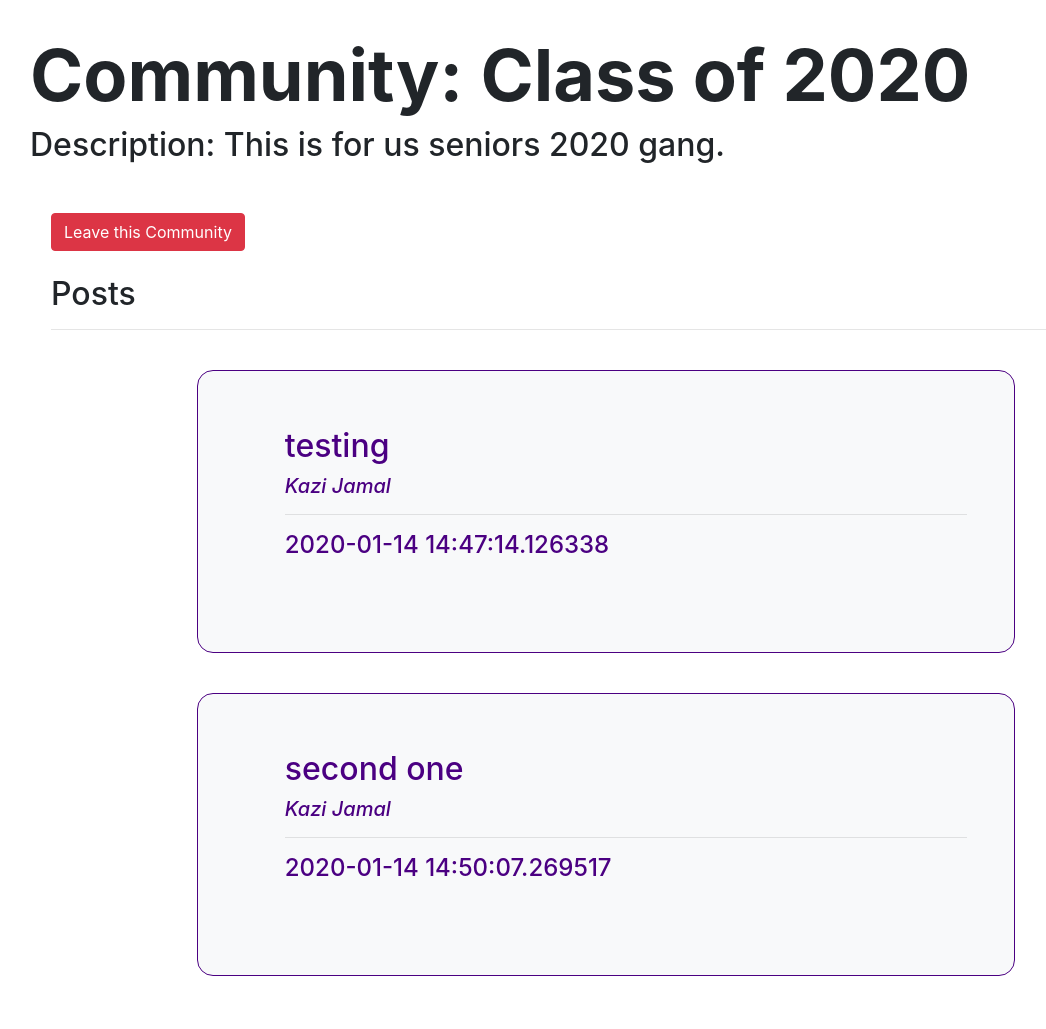
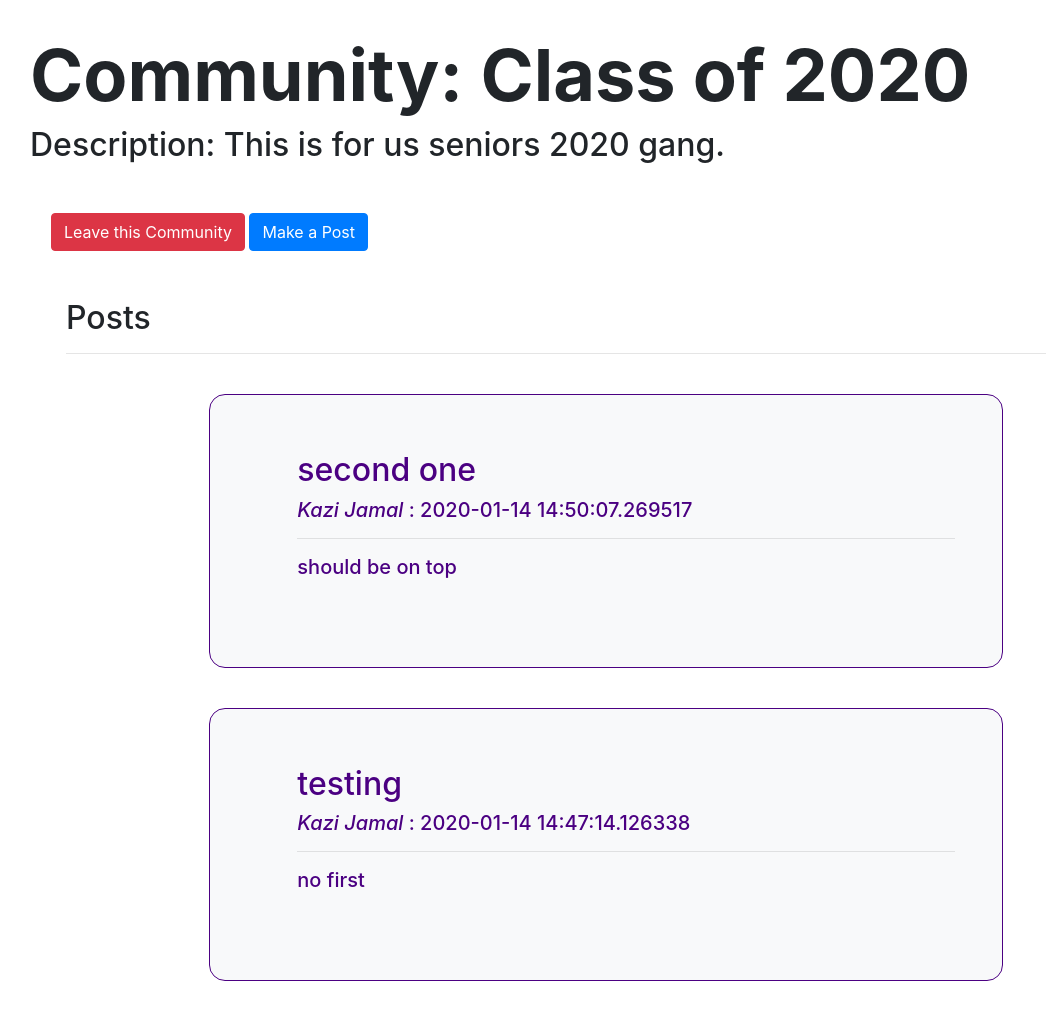
Before and after one commit to ahmedksultan/inpeach, a Flask app: page /community/1 in a window 1280 px wide. Shown: the part 80-1109 px from the top of the page, without its empty margins (34-1080 px from the left). Before the commit the page ends 1056 px from the top, so only its background shows below. Run offline with Flask 2, Linux system fonts and the light colour scheme; a user stored in the database is signed in; data comes from the database, SQL or seed files in the repository; both versions use the stored data as it was after the commit; parts of the project's set-up code (start-up, migrations or seed data) failed here and were passed over; some libraries are stand-ins or nearby versions.

Commit message:
create posts from community page

```diff
--- a/app.py
+++ b/app.py
@@ -207,7 +207,7 @@ def myfeed():
     user = usersfunctions.getUser(session['userID'])
     return render_template("me.html", user=user)
 
-@app.route("community/<communityID>/post")
+@app.route("/community/<communityID>/post", methods=["POST"])
 @login_required
 def communitypost(communityID):
     content = request.form['content']
@@ -215,13 +215,19 @@ def communitypost(communityID):
     postsfunctions.createPost(communityID, session['userID'], title, content)
     return redirect(url_for("community", communityID=communityID))
 
-@app.route("/post")
+@app.route("/post", methods=["POST"])
 @login_required
 def timelinepost():
     content = request.form['content']
     title = request.form['title']
     postsfunctions.createPost(None, session['userID'], title, content)
     return redirect(url_for("me"))
+
+@app.route("/post/<postID>")
+@login_required
+def viewpost(postID):
+    post = postsfunctions.getPost(postID)
+    return render_template("post.html", post=post)
 
 @app.route("/login")
 def login():
--- a/doc/devlog.txt
+++ b/doc/devlog.txt
@@ -67,3 +67,6 @@ Updated launch codes in README.
 kaziJ -- 2020-01-13 23:59
 Updated communities page to display join or leave community buttons.
 Updated community page to show posts if user is a member.
+
+kaziJ -- 2020-01-14 09:51
+Added ability to create and view posts from community page.
--- a/templates/community.html
+++ b/templates/community.html
@@ -9,7 +9,43 @@
 {% if incommunity %}
 <div class="container">
     <a href="/leavecommunity/{{ community.communityID }}" class="btn btn-danger">Leave this Community</a>
-    <br><br>
+
+    <!-- Button trigger modal -->
+    <button type="button" class="btn btn-primary" data-toggle="modal" data-target="#newCommunityPostModal">
+        Make a Post
+    </button>
+
+    <!-- Modal -->
+    <div class="modal fade" id="newCommunityPostModal" tabindex="-1" role="dialog" aria-labelledby="newCommunityPostModalTitle" aria-hidden="true">
+    <div class="modal-dialog modal-dialog-centered" role="document">
+        <div class="modal-content">
+            <div class="modal-header">
+                <h5 class="modal-title">New Post</h5>
+                <button type="button" class="close" data-dismiss="modal" aria-label="Close">
+                <span aria-hidden="true">&times;</span>
+                </button>
+            </div>
+            <div class="modal-body">
+                <form action="/community/{{ community.communityID }}/post" method=POST>
+                    <div class="form-group">
+                        <label for="title">Title</label>
+                        <input name="title" type="text" class="form-control" id="title"  placeholder="Enter title" required>
+                    </div>
+                    <div class="form-group">
+                        <label for="content">Content</label>
+                        <textarea name="content" rows="8" class="form-control" id="content" placeholder="Enter content" required></textarea>
+                    </div>
+                    <div class="modal-footer">
+                        <button type="button" class="btn btn-secondary" data-dismiss="modal">Close</button>
+                        <button type="submit" class="btn btn-warning">Create</button>
+                    </div>
+                </form>
+            </div>
+        </div>
+    </div>
+</div>
+
+<div class="container my-5">
     <h2>Posts</h2>
     <hr>
     {% if not posts %}
@@ -23,10 +59,9 @@
             <div class="col">
                 <ul>
                     <h2>{{ post.title }}</h2>
-                    <h5> <i>{{ posts[post].displayName }}</i><h5>
+                    <h5> <i>{{ posts[post].displayName }}</i> : {{ post.timestamp }}<h5>
                     <hr>
-                    <h4> {{ post.timestamp }} <h4>
-                    <p>{{ post.description }}</p>
+                    <p>{{ post.content }}</p>
                     <br>
 
                 </ul>
@@ -36,6 +71,7 @@
     {% endfor %}
     {% endif %}
 </div>
+
 {% else %}
 <div class="container">
     <a href="/joincommunity/{{ community.communityID }}" class="btn btn-success">Join this Community</a>
--- a/templates/feed.html
+++ b/templates/feed.html
@@ -13,9 +13,8 @@
         <div class="col">
             <ul>
                 <h2>Dummy post Kazi called me a dummy ;(</h2>
-                <h5> <i>king jude </i><h5>
+                <h5><i>king jude</i> : Timestamp<h5>
                 <hr>
-                <h4> Timestamp <h4>
                 <p>Goddamn he really flamed me and got the whole squad laughing like my boy ahmed who likes kanye who also flamed me wowowoww</p>
                 <br>
             </ul>
--- a/utl/posts.py
+++ b/utl/posts.py
@@ -1,11 +1,11 @@
 from .models import db, Post, User
 
 def getUserPosts(userID):
-    posts = Post.query.filter_by(communityID=NULL, userID=userID)
+    posts = Post.query.filter_by(communityID=NULL, userID=userID).order_by(Post.timestamp.desc())
     return posts
 
 def getCommunityPosts(communityID):
-    posts = Post.query.filter_by(communityID=communityID)
+    posts = Post.query.filter_by(communityID=communityID).order_by(Post.timestamp.desc())
     return posts
 
 def createPost(communityID, userID, title, content):
```
Also changed, not shown: site.db (added), templates/post.html (renamed from templates/postbase.html).
